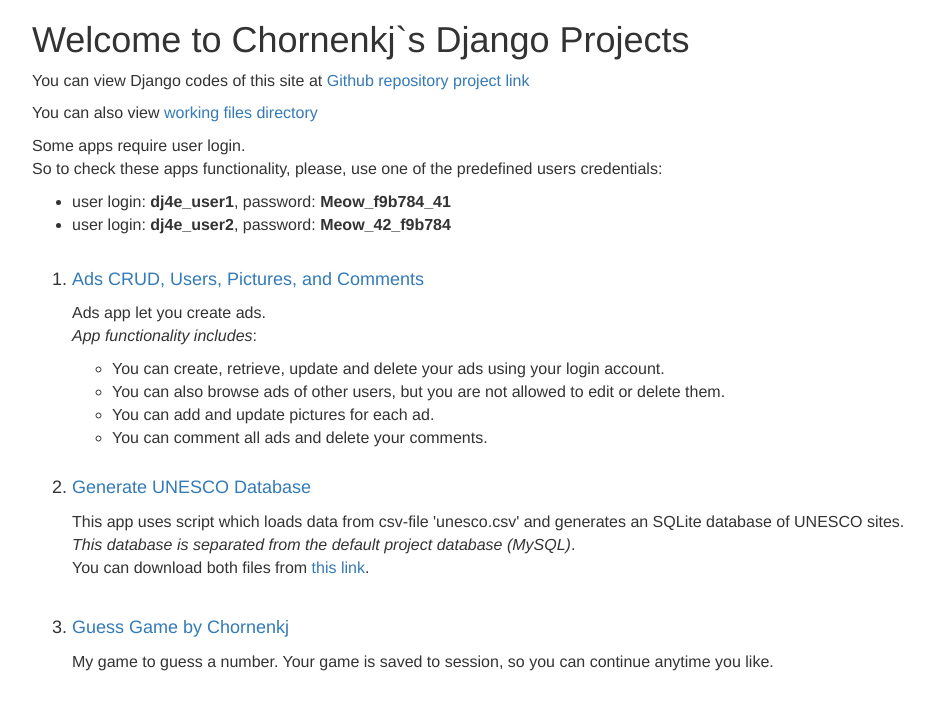
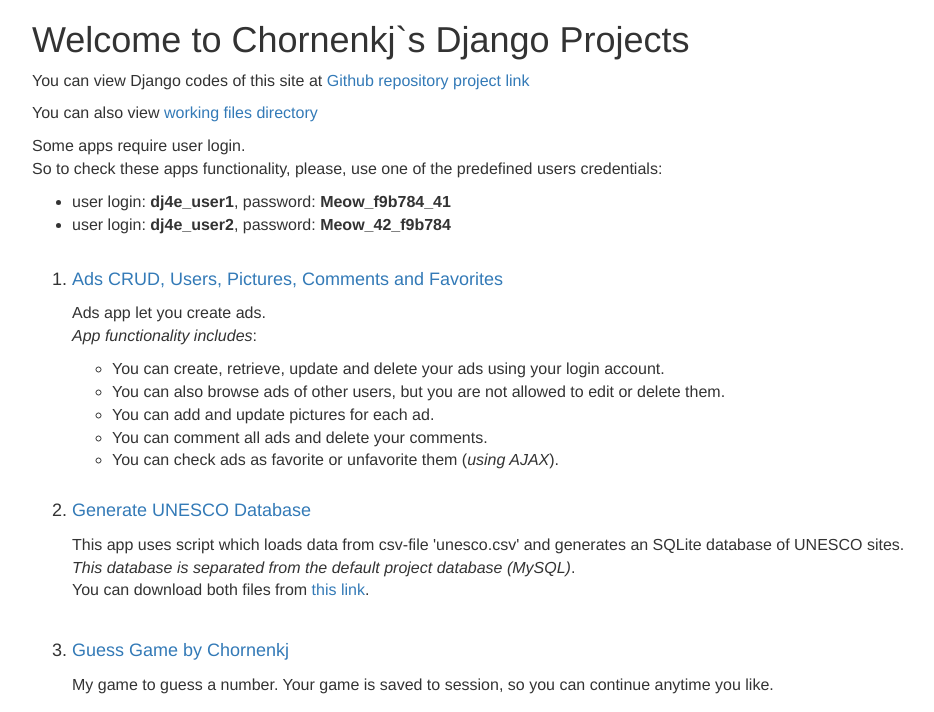
Before and after one commit to chornenkj/university-michigan-django, a Django app: page / in a window 1280 px wide. Shown: the top 712 px of the page, without its empty margins (38-972 px from the left). Run offline with Django 3.2, Linux system fonts and the light colour scheme; some libraries are stand-ins or nearby versions.

Commit message:
Ads app. Edit description on main page

```diff
--- a/mysite/home/templates/home/main.html
+++ b/mysite/home/templates/home/main.html
@@ -22,7 +22,7 @@ Chornenkj`s Django Projects
         </ul></p></p><br/>
 
 <ol style="font-size: large">
-    <li><p style="font-size: large"><a href="{% url 'ads:all' %}">Ads CRUD, Users, Pictures, and Comments</a></p>
+    <li><p style="font-size: large"><a href="{% url 'ads:all' %}">Ads CRUD, Users, Pictures, Comments and Favorites</a></p>
     <p style="font-size: medium">Ads app let you create ads.<br/>
     <em>App functionality includes</em>:</p>
     <ul style="font-size: medium">
@@ -30,6 +30,7 @@ Chornenkj`s Django Projects
     <li>You can also browse ads of other users, but you are not allowed to edit or delete them.</li>
     <li>You can add and update pictures for each ad.</li>
     <li>You can comment all ads and delete your comments.</li>
+    <li>You can check ads as favorite or unfavorite them (<em>using AJAX</em>).</li>
     </ul>
     <br></li>
 
```
